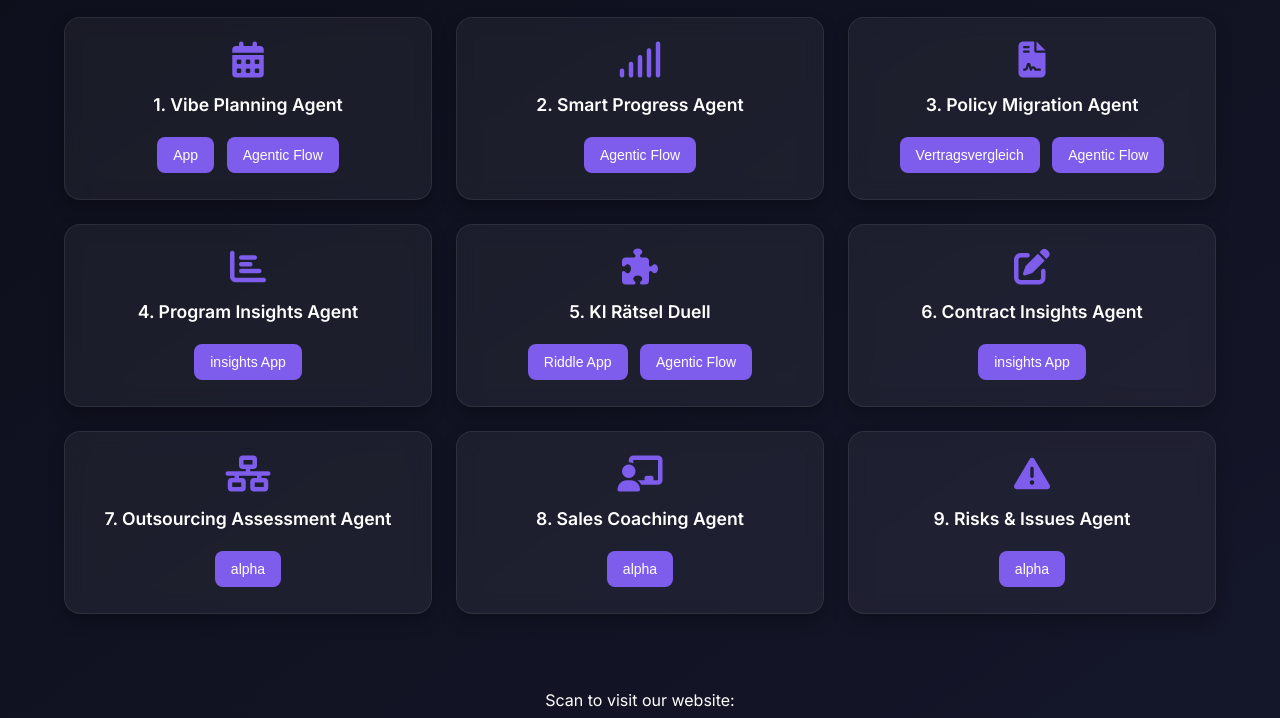
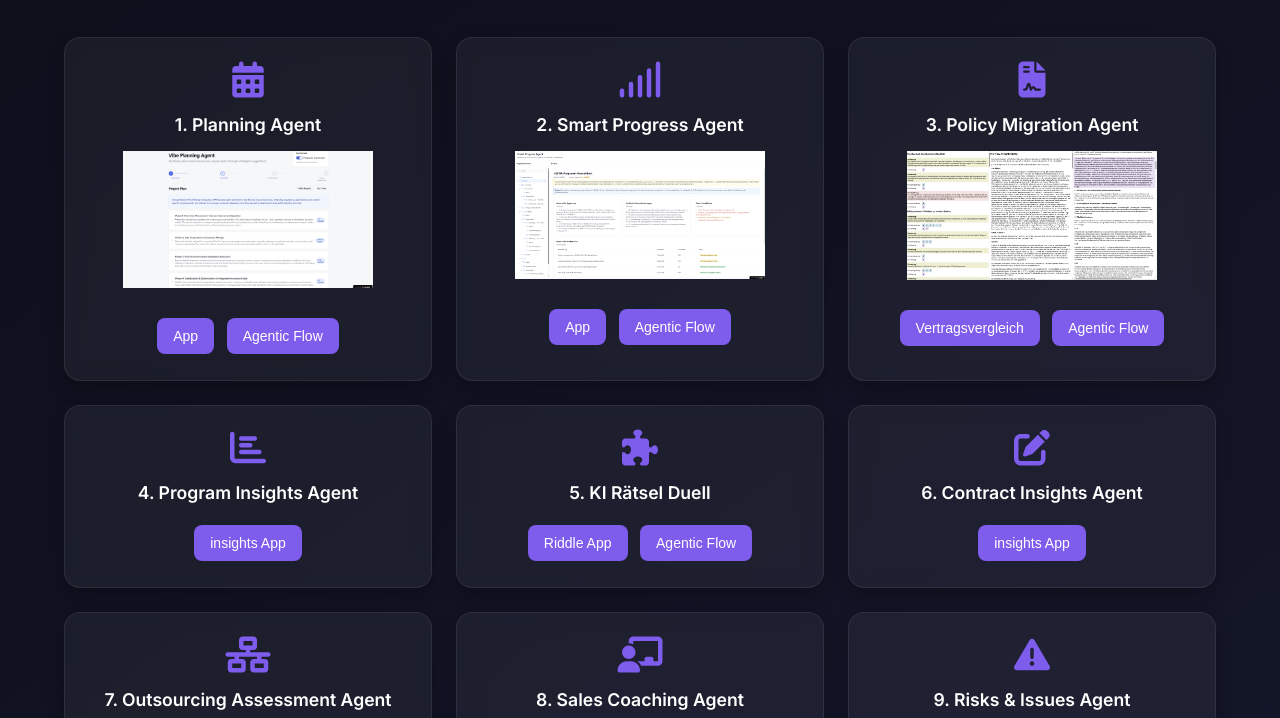
Before and after one commit to agnion-ai/compagnion-dashboard, a plain HTML site: page index.htm in a window 1280 px wide. Shown: the part 82-800 px from the top of the page. Drawn offline with Linux system fonts and the light colour scheme.

Commit message:
Update index.htm

```diff
--- a/index.htm
+++ b/index.htm
@@ -86,22 +86,29 @@
   </style>
 </head>
 <body>
-  <h1>agnion Compagnions</h1>
+  <h1>agnion Compagnions</h1> <br>
   <div class="grid">
     <div class="tile">
       <div class="icon"><i class="fas fa-calendar-alt"></i></div>
-      <h3>1. Vibe Planning Agent</h3>
+      <h3>1. Planning Agent</h3>
+      <img src="vibe-planning.png" alt="" style="width: 250px; height: auto;">
+      <BR><BR>
       <button onclick="window.open('https://planning-agent.lovable.app/', '_blank')">App</button>
       <button onclick="window.open('https://agnion.app.n8n.cloud/workflow/LXjJ2Jw3jNGh9SIf', '_blank')">Agentic Flow</button>
     </div>
     <div class="tile">
       <div class="icon"><i class="fas fa-signal"></i></div>
       <h3>2. Smart Progress Agent</h3>
+      <img src="smart-progress.png" alt="" style="width: 250px; height: auto;"">
+      <BR><BR>
+      <button onclick="window.open('https://data-view-navigator-web.lovable.app/', '_blank')">App</button>
       <button onclick="window.open('https://agnion.app.n8n.cloud/workflow/4tXcRAkCd0QmSEEM', '_blank')">Agentic Flow</button>
     </div>
     <div class="tile">
       <div class="icon"><i class="fas fa-file-contract"></i></div>
       <h3>3. Policy Migration Agent</h3>
+      <img src="migration-agent.png" alt="" style="width: 250px; height: auto;"">
+      <BR><BR>
       <button onclick="window.open('https://agnion-ai.github.io/compagnion-dashboard/Vertragsvergleich_PHV_2003_2023.html', '_blank')">Vertragsvergleich</button>
       <button onclick="window.open('https://agnion.app.n8n.cloud/workflow/H7KBUeBIDH5egRI1', '_blank')">Agentic Flow</button>
     </div>
```
